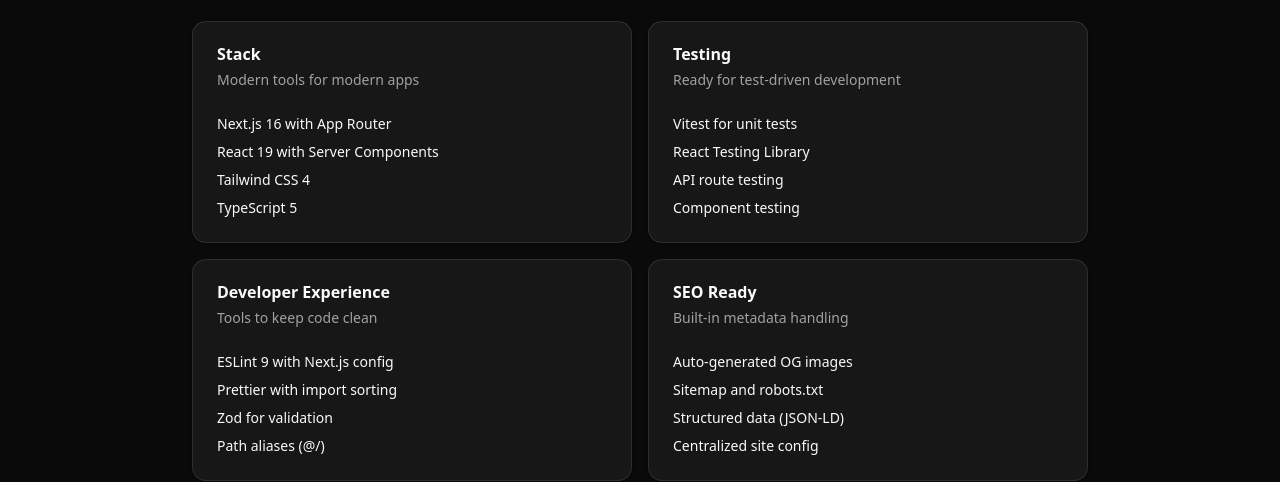
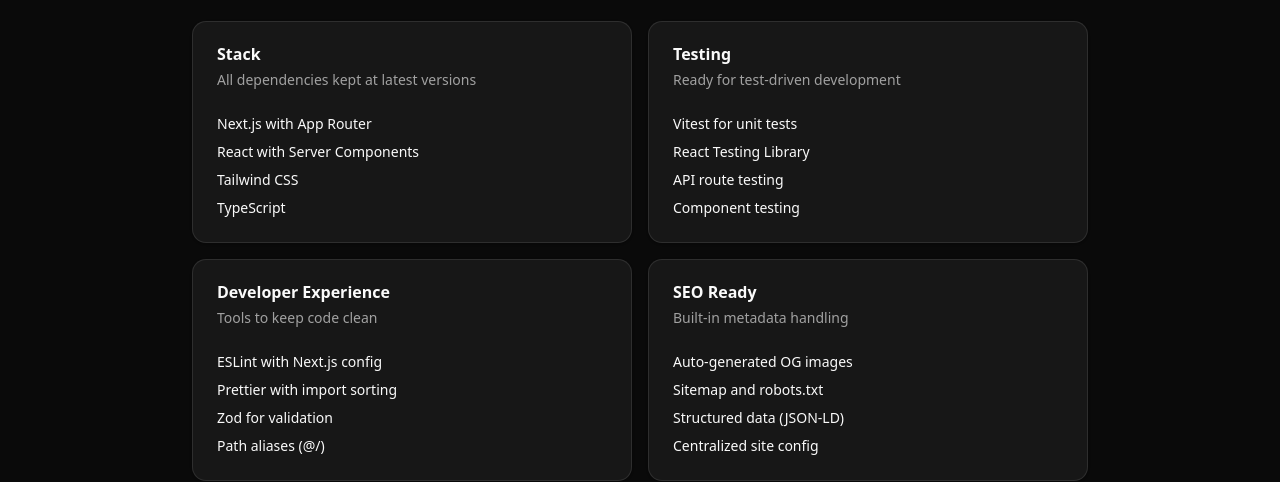
Before and after one commit to 3nd3r1/nextjs-template, a Next.js app: page / in a window 1280 px wide. Shown: the part 168-650 px from the top of the page. Built offline with nearby package versions, Linux system fonts and the light colour scheme.

Commit message:
feat: remove mentions of version

```diff
--- a/src/app/page.tsx
+++ b/src/app/page.tsx
@@ -28,14 +28,14 @@
                         <CardHeader>
                             <CardTitle>Stack</CardTitle>
                             <CardDescription>
-                                Modern tools for modern apps
+                                All dependencies kept at latest versions
                             </CardDescription>
                         </CardHeader>
                         <CardContent className="space-y-2 text-sm">
-                            <p>Next.js 16 with App Router</p>
-                            <p>React 19 with Server Components</p>
-                            <p>Tailwind CSS 4</p>
-                            <p>TypeScript 5</p>
+                            <p>Next.js with App Router</p>
+                            <p>React with Server Components</p>
+                            <p>Tailwind CSS</p>
+                            <p>TypeScript</p>
                         </CardContent>
                     </Card>
 
@@ -62,7 +62,7 @@
                             </CardDescription>
                         </CardHeader>
                         <CardContent className="space-y-2 text-sm">
-                            <p>ESLint 9 with Next.js config</p>
+                            <p>ESLint with Next.js config</p>
                             <p>Prettier with import sorting</p>
                             <p>Zod for validation</p>
                             <p>Path aliases (@/)</p>
```
Also changed, not shown: 1 other file (tests, documents, lock files or other folders).
